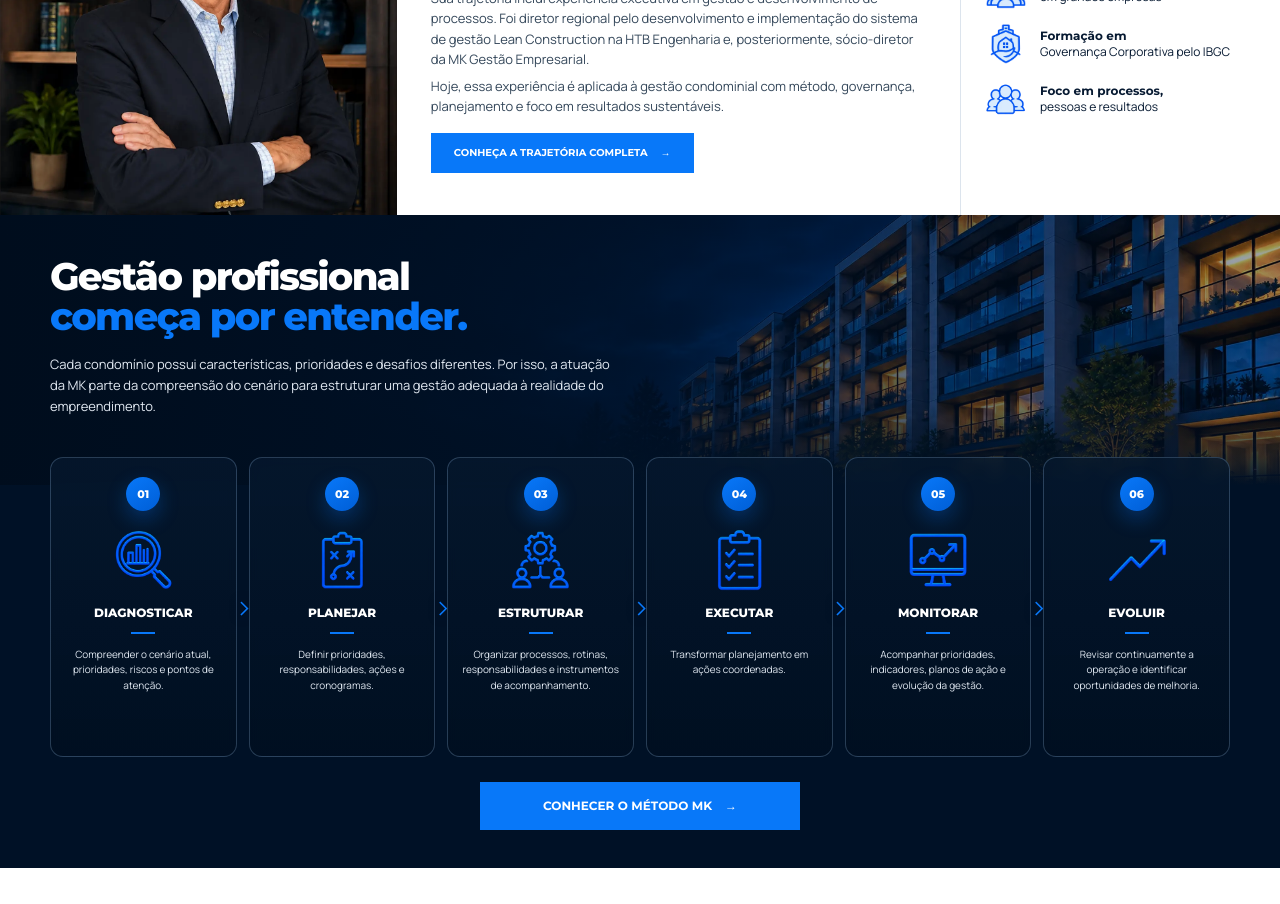
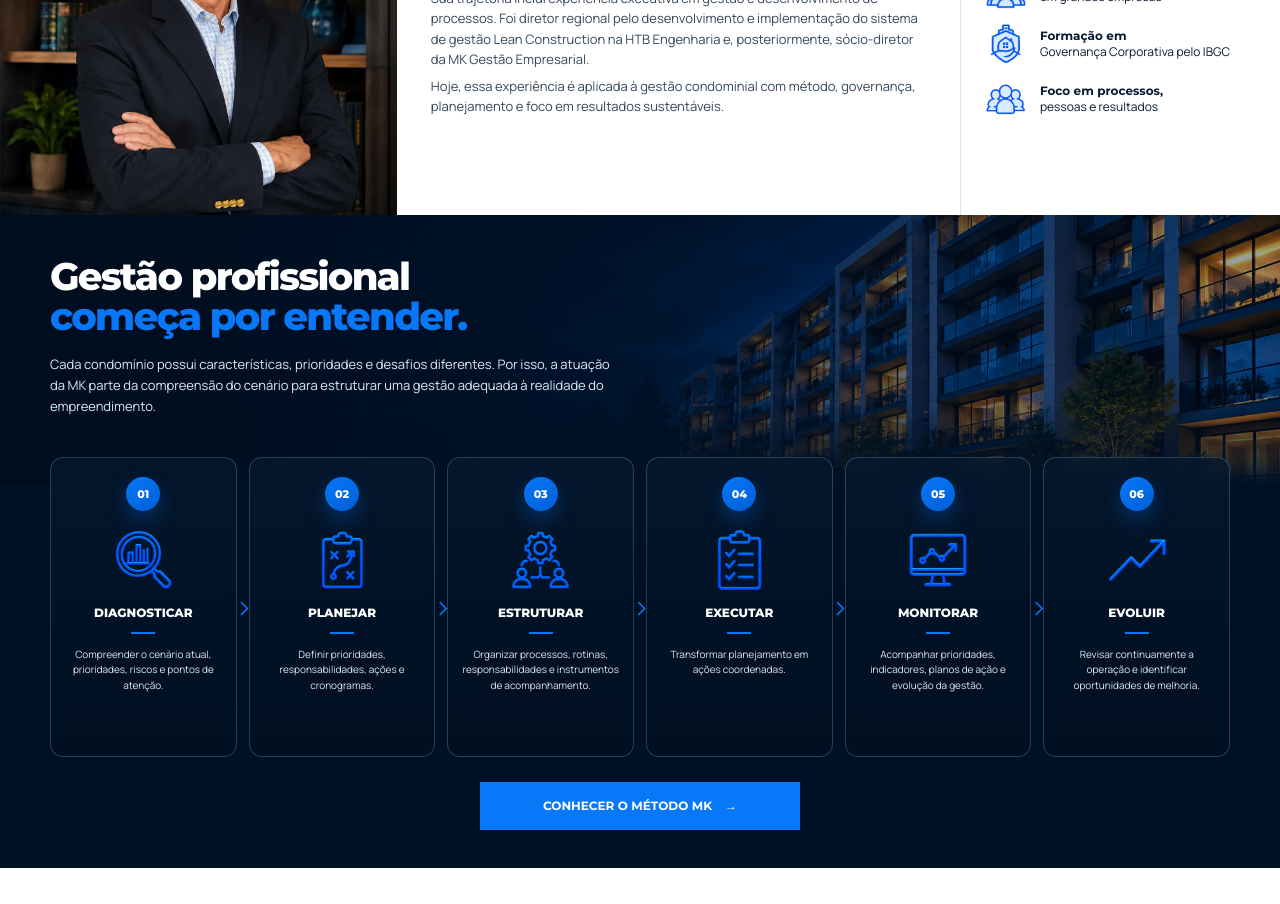
Before and after one commit to wRiqie/mk-sindico, a Next.js app: page / in a window 1280 px wide. Shown: the part 1760-2664 px from the top of the page. Built offline with nearby package versions, Linux system fonts and the light colour scheme; no server answers; the database is empty.

Commit message:
fix: removing button

```diff
--- a/src/app/page.tsx
+++ b/src/app/page.tsx
@@ -391,11 +391,6 @@ export default async function Home() {
             Hoje, essa experiência é aplicada à gestão condominial com método,
             governança, planejamento e foco em resultados sustentáveis.
           </p>
-          <div className="button-row">
-            <a className="button" href="#contato">
-              Conheça a trajetória completa <Arrow />
-            </a>
-          </div>
         </div>
         <div className="credentials">
           {credentials.map(([icon, title, copy]) => (
```
